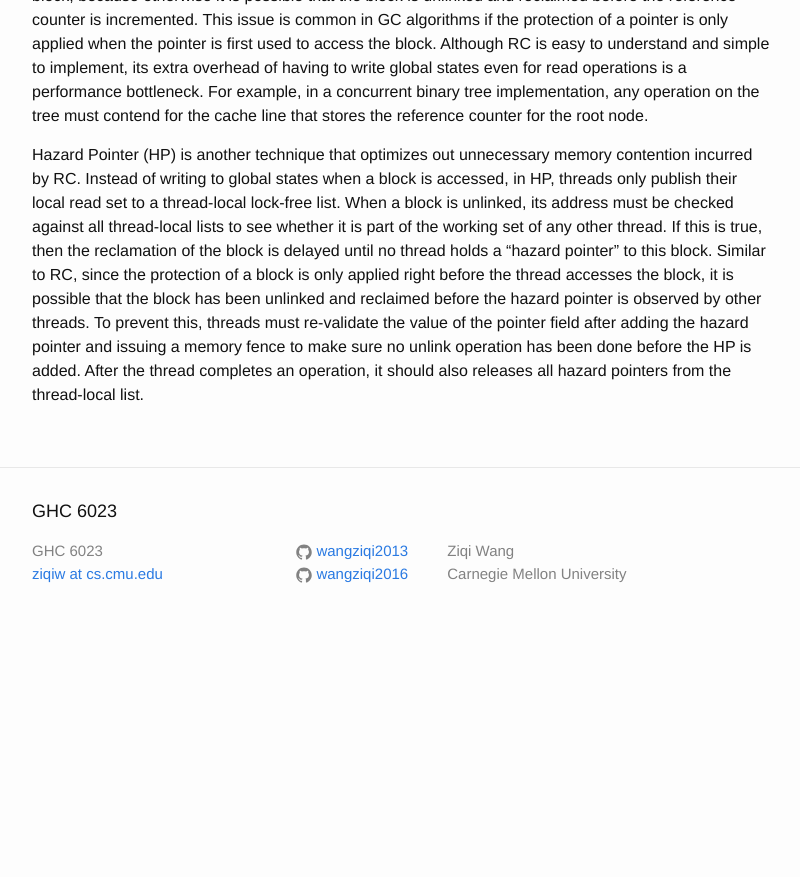
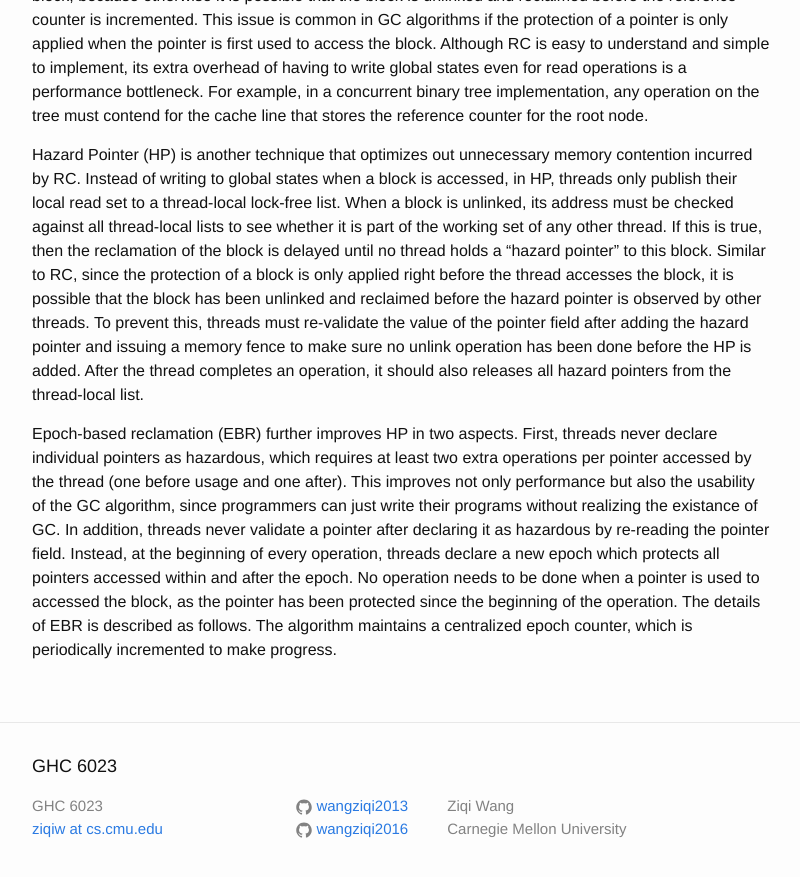
Before and after one commit to wangziqi2013/wangziqi2013.github.io, a Jekyll site: the page built from _posts/2018-12-28-Interval-Based-Memory-Reclamation.markdown, in a window 1280 px wide and 900 px high, scrolled down 850 px. Shown: the top 877 px of the window, without its empty margins (238-1038 px from the left). Built offline with Jekyll 4.4.1, drawn with Linux system fonts in a browser that asks for light colours; before the commit the page ends 1495 px from its top, so only the background shows below that.

Commit message:
Working on EBR

```diff
--- a/_posts/2018-12-28-Interval-Based-Memory-Reclamation.markdown
+++ b/_posts/2018-12-28-Interval-Based-Memory-Reclamation.markdown
@@ -43,3 +43,13 @@ hazard pointer is observed by other threads. To prevent this, threads must re-va
 field after adding the hazard pointer and issuing a memory fence to make sure no unlink operation has been done
 before the HP is added. After the thread completes an operation, it should also releases all hazard pointers from
 the thread-local list.
+
+Epoch-based reclamation (EBR) further improves HP in two aspects. First, threads never declare individual pointers
+as hazardous, which requires at least two extra operations per pointer accessed by the thread (one before usage
+and one after). This improves not only performance but also the usability of the GC algorithm, since programmers
+can just write their programs without realizing the existance of GC. In addition, threads never validate a pointer
+after declaring it as hazardous by re-reading the pointer field. Instead, at the beginning of every operation, threads
+declare a new epoch which protects all pointers accessed within and after the epoch. No operation needs to be done when
+a pointer is used to accessed the block, as the pointer has been protected since the beginning of the operation.
+The details of EBR is described as follows. The algorithm maintains a centralized epoch counter, which is periodically
+incremented to make progress.
```
